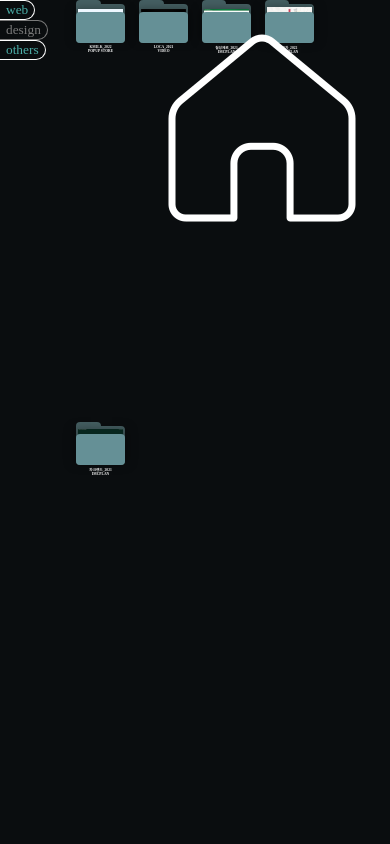
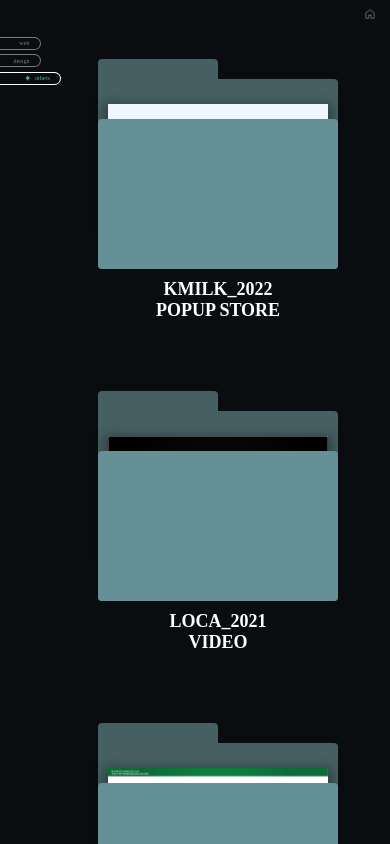
Before and after one commit to jjsh03/portfolio, a React (Create React App) app: page /work in a window 390 px wide. Both pictures are taken after a click on the button "others". Shown: the top 844 px of the page. Built offline with nearby package versions, Linux system fonts and the light colour scheme; a web font is replaced by a local one.

Commit message:
design: intro 반응형 적용

```diff
--- a/src/Screen/Main/IntroSection.scss
+++ b/src/Screen/Main/IntroSection.scss
@@ -135,7 +135,7 @@
     .introPics {
       order: 1;
       grid-column: 1/3;
-      scale: 120%;
+      scale: 110%;
       & > div:first-child {
         left: -18vw;
         top: 12vh;
@@ -146,9 +146,107 @@
       grid-column: 1/3;
       margin: 0;
       height: fit-content;
+      align-items: center;
+      width: fit-content;
       .mainTitle {
         margin: 0;
+        width: 100%;
+        left: 4%;
+        h1 {
+          font-size: toSize(100);
+          margin: 0;
+        }
       }
+      p {
+        font-size: toSize(30);
+      }
+    }
+    .readMore {
+      scale: 150%;
     }
   }
 }
+
+@include mobileLandscape {
+  .introSection {
+    justify-items: center;
+    grid-template-rows: 48vh 53vh;
+
+    .introPics {
+      order: 1;
+      grid-column: 1/3;
+      scale: 130%;
+      & > div:first-child {
+        left: -18vw;
+        top: 20vh;
+      }
+    }
+    .introText {
+      order: 2;
+      grid-column: 1/3;
+      margin: 0;
+      height: fit-content;
+      align-items: center;
+      width: 70vw;
+      .mainTitle {
+        margin: 0;
+        width: 100%;
+        left: 4%;
+        h1 {
+          font-size: toSize(130);
+          margin: 0;
+        }
+      }
+      p {
+        font-size: toSize(38);
+        margin-top: toSize(380);
+      }
+    }
+    .readMore {
+      margin-top: toSize(100);
+      scale: 180%;
+    }
+  }
+}
+
+@include mobilePortrait {
+  .introSection {
+    justify-items: center;
+    grid-template-rows: 48vh 53vh;
+
+    .introPics {
+      order: 1;
+      grid-column: 1/3;
+      scale: 130%;
+      & > div:first-child {
+        left: -18vw;
+        top: 20vh;
+      }
+    }
+    .introText {
+      order: 2;
+      grid-column: 1/3;
+      margin: 0;
+      height: fit-content;
+      align-items: center;
+      width: 70vw;
+      .mainTitle {
+        margin: 0;
+        width: 100%;
+        left: 4%;
+        h1 {
+          font-size: toSize(130);
+          margin: 0;
+        }
+      }
+      p {
+        font-size: toSize(38);
+        margin-top: toSize(380);
+      }
+    }
+    .readMore {
+      margin-top: toSize(100);
+      scale: 180%;
+    }
+  }
+}
--- a/src/Screen/Work/style.scss
+++ b/src/Screen/Work/style.scss
@@ -1,6 +1,7 @@
 @import '../../config/globalStyles.scss';
+@import '../../config/utils';
 
-.workContainer section {
+.workContainer section:not(.othersSection) {
   height: 100vh;
   padding: toSize(160) toSize(230) toSize(160) toSize(390);
   display: grid;
--- a/src/Screen/WorkDetail/style.scss
+++ b/src/Screen/WorkDetail/style.scss
@@ -1,4 +1,5 @@
 @import '../../config/globalStyles.scss';
+@import '../../config/utils';
 
 .backVideo {
   width: 100%;
--- a/src/components/OthersFolder/style.scss
+++ b/src/components/OthersFolder/style.scss
@@ -14,21 +14,21 @@
       background-color: #455f62;
     }
     div:first-child {
-      width: toSize(120);
-      height: toSize(20);
+      width: 120px;
+      height: 20px;
       border-radius: toSize(20) toSize(20) 0 0;
     }
     div:nth-child(2) {
-      width: toSize(240);
-      height: toSize(190);
+      width: 240px;
+      height: 190px;
       border-radius: 0 toSize(20) toSize(20) toSize(20);
     }
   }
 
   .folderFront {
     position: absolute;
-    width: toSize(240);
-    height: toSize(150);
+    width: 240px;
+    height: 150px;
     z-index: 2;
     border-radius: toSize(20);
     display: flex;
@@ -38,17 +38,17 @@
   }
 
   .folderThumbnail {
-    width: toSize(220);
+    width: 220px;
     z-index: 1;
     position: absolute;
-    bottom: toSize(50);
+    bottom: 50px;
     transition: bottom 0.5s ease;
     box-shadow: 0px 4px 10px 4px rgba(0, 0, 0, 0.34);
   }
 
   &:hover {
     .folderThumbnail {
-      bottom: toSize(130);
+      bottom: 130px;
     }
   }
 }
@@ -57,8 +57,8 @@
   display: flex;
   flex-direction: column;
   align-items: center;
-  margin-top: toSize(10);
-  font-size: toSize(18);
+  margin: 10px 0 30px 0;
+  font-size: 18px;
   p {
     margin: 0;
     font-family: 'PyeongChang';
--- a/src/components/WorkComponent/OthersCompoStyle.scss
+++ b/src/components/WorkComponent/OthersCompoStyle.scss
@@ -2,6 +2,14 @@
 @import '../../config/utils';
 
 .othersSection {
-  grid-template-columns: toSize(310) toSize(310) toSize(310) toSize(310);
-  justify-content: center;
+  display: flex;
+  flex-wrap: wrap;
+  width: 80vw;
+  margin: auto;
+  padding: 10vw;
+  padding-right: 0;
+
+  & > div {
+    margin: 20px;
+  }
 }
--- a/src/components/WorkMenu/style.scss
+++ b/src/components/WorkMenu/style.scss
@@ -1,4 +1,5 @@
 @import '../../config/globalStyles.scss';
+@import '../../config/utils';
 
 .workMenus {
   z-index: 100;
--- a/src/config/_utils.scss
+++ b/src/config/_utils.scss
@@ -1,7 +1,7 @@
 /*반응형 화면 크기*/
 $mobile: 480px;
 $tablet: 768px;
-$desktop: 1280px;
+$desktop: 1024px;
 
 /* 브라우저 크기가 480px 이하일 때 */
 @mixin mobilePortrait {
@@ -17,7 +17,7 @@
   }
 }
 
-/* 브라우저 크기가 768 이상, 1280 이하일 때 */
+/* 브라우저 크기가 768 이상, 1024 이하일 때 */
 @mixin tablet {
   @media (min-width: $tablet) and (max-width: $desktop) {
     @content;
```
